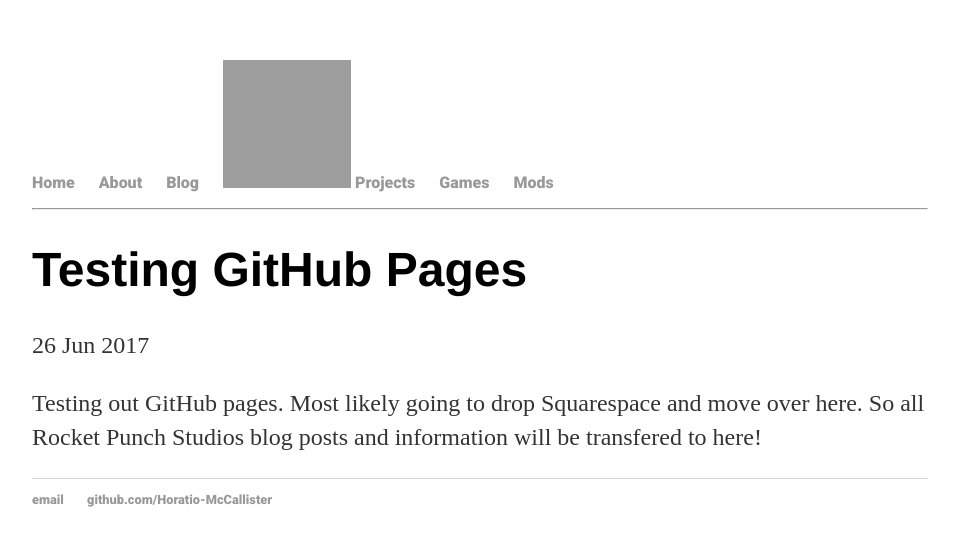
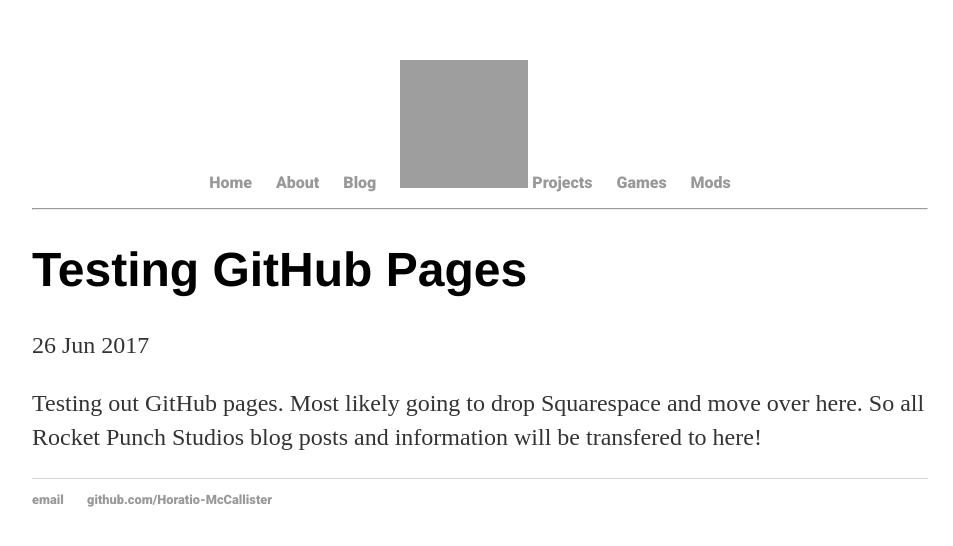
Before and after one commit to Horatio-McCallister/Horatio-McCallister.github.io, a Jekyll site: the page built from _posts/2017-06-23-Testing-GitHub-Pages.md, in a window 1280 px wide. Shown: the top 546 px of the page, without its empty margins (160-1113 px from the left). Built offline with Jekyll 4.4.1, drawn with Linux system fonts in a browser that asks for light colours; grey boxes are pictures that could not be loaded.

Commit message:
Added center html tag.

```diff
--- a/_layouts/default.html
+++ b/_layouts/default.html
@@ -12,6 +12,7 @@
 
 	<body>
 		<nav>
+			<center>
 				<ul id="naviagtion">
 					<li><a href="/">Home</a></li>
 					<li><a href="/about">About</a></li>
@@ -21,13 +22,14 @@
 					<li><a href="/games">Games</a></li>
 					<li><a href="/mods">Mods</a></li>
 				</ul>
+			</center>
 		</nav>
 		<hr>
 		<div class="container">
 
 		{{ content }}
 
-		</div><!-- /.container -->
+		</div>
 		<footer>
 		<ul>
 			<li><a href="mailto:kmp2253@gmail.com">email</a></li>
```
Lines whose indentation alone changed are shown as unchanged.
